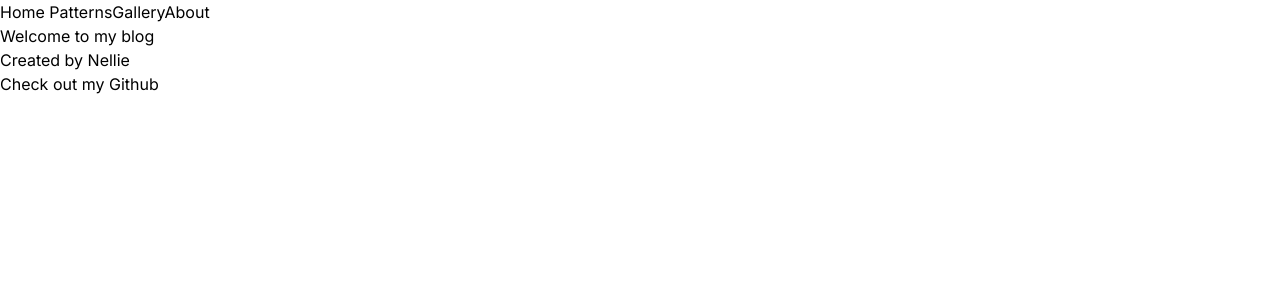
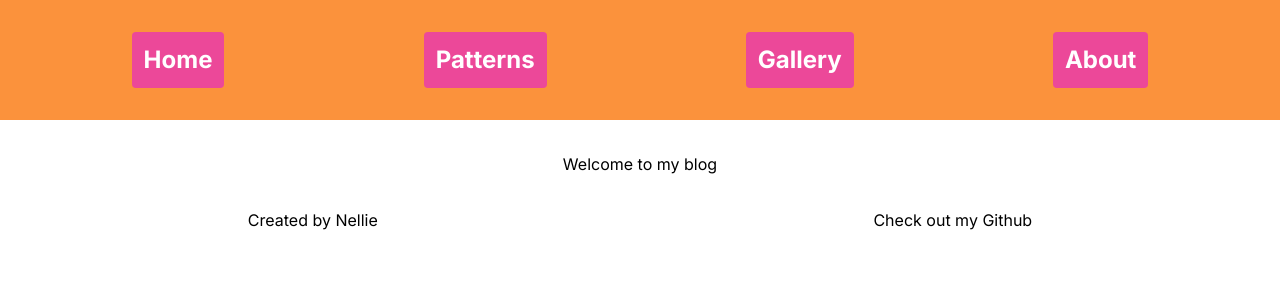
Before and after one commit to nellie-allsop/blog-test, a Next.js app: page / in a window 1280 px wide. Shown: the top 300 px of the page. Built offline with nearby package versions, Linux system fonts and the light colour scheme.

Commit message:
check post add

```diff
--- a/src/app/page.tsx
+++ b/src/app/page.tsx
@@ -1,6 +1,6 @@
 export default function Home() {
   return (
-    <main>
+    <main className="p-8 flex flex-col items-center justify-center">
       <p>Welcome to my blog</p>
     </main>
   )
--- a/src/components/Footer.tsx
+++ b/src/components/Footer.tsx
@@ -3,7 +3,7 @@ import React from "react";
 
 export default function Footer() {
 	return (
-		<footer>
+		<footer className="flex justify-around">
 			<p>Created by Nellie</p>
 			<Link href="https://github.com/nellie-allsop">Check out my Github</Link>
 		</footer>
--- a/src/components/Header.tsx
+++ b/src/components/Header.tsx
@@ -2,11 +2,13 @@ import Link from "next/link";
 
 export default function Header() {
 	return (
-		<nav>
-			<Link href="/">Home </Link>
-			<Link href="/patterns">Patterns</Link>
-			<Link href="/gallery">Gallery</Link>
-			<Link href="/about">About</Link>
-		</nav>
+		<div className="bg-orange-400 text-white flex flex-col">
+			<nav className="flex justify-around m-8 text-2xl">
+				<Link className="bg-pink-500 hover:bg-pink-400 font-bold rounded py-3 px-3" href="/">Home </Link>
+				<Link className="bg-pink-500 hover:bg-pink-400 font-bold rounded py-3 px-3" href="/patterns">Patterns</Link>
+				<Link className="bg-pink-500 hover:bg-pink-400 font-bold rounded py-3 px-3" href="/gallery">Gallery</Link>
+				<Link className="bg-pink-500 hover:bg-pink-400 font-bold rounded py-3 px-3" href="/about">About</Link>
+			</nav>
+		</div>
 	);
 }
```
Also changed, not shown: posts/post-01.md (+1 -1 lines).
